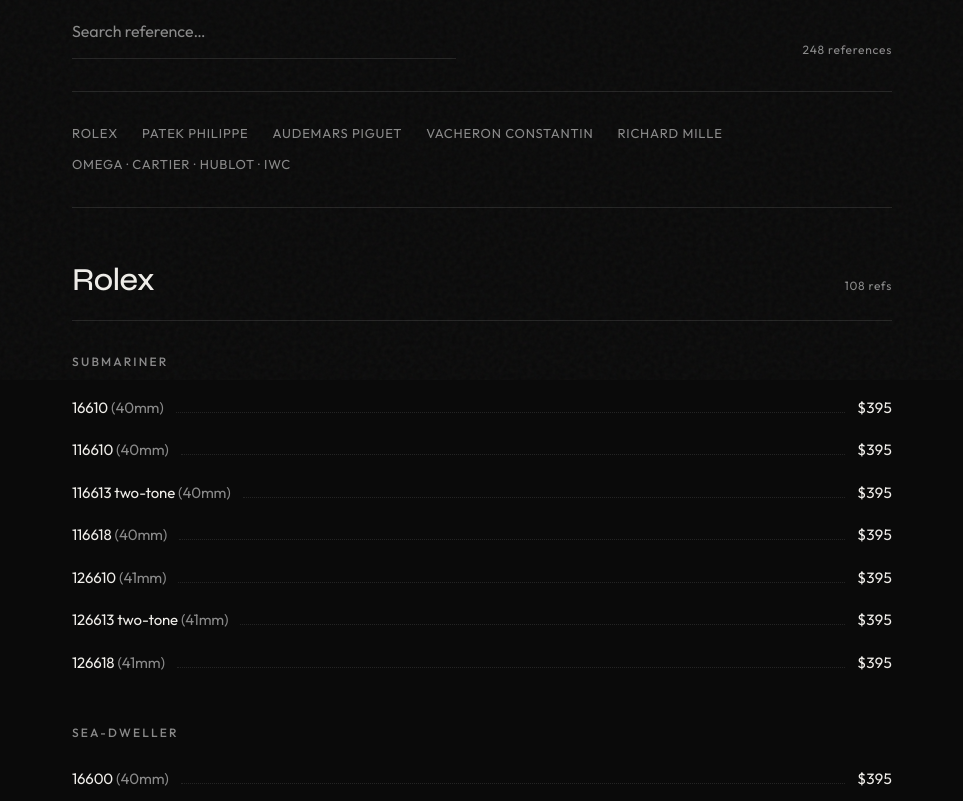
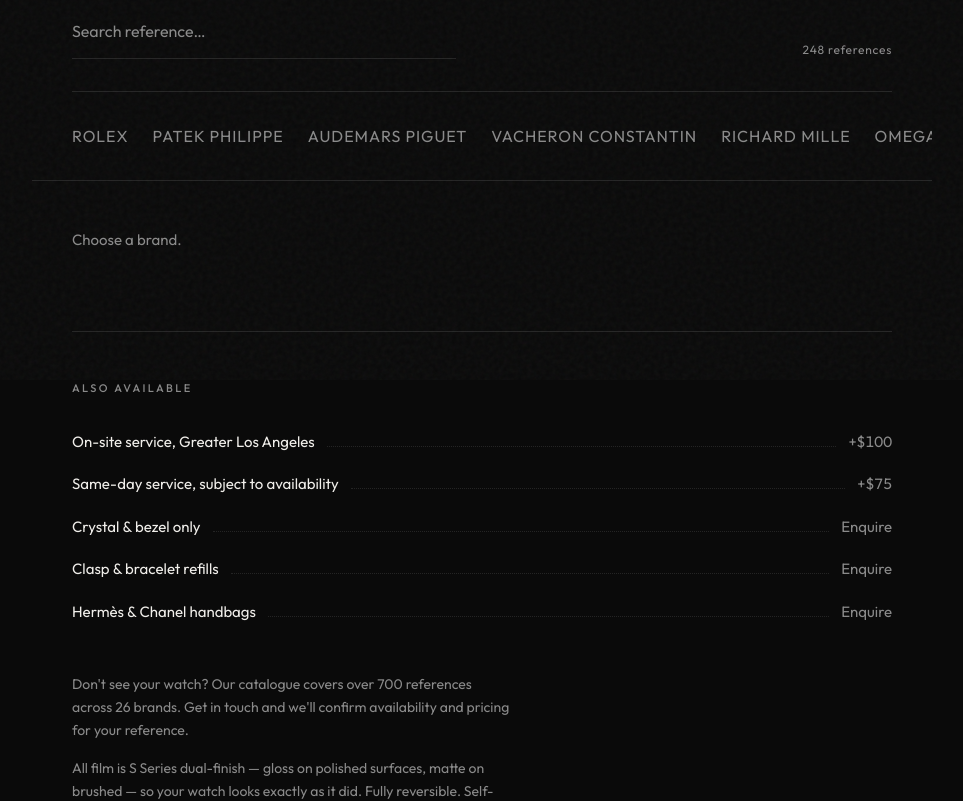
Before and after one commit to handrick99/rx8-web, a Next.js app: page /pricing in a window 1280 px wide. Shown: the part 420-1221 px from the top of the page, without its empty margins (158-1121 px from the left). Built offline with nearby package versions, Linux system fonts and the light colour scheme.

Commit message:
pricing length

```diff
--- a/src/components/PricingCatalog.tsx
+++ b/src/components/PricingCatalog.tsx
@@ -13,14 +13,14 @@
   type PricingItem,
 } from "@/data/pricing";
 
+const collapsedBrands = new Set(["Rolex"]);
+
 function matchesQuery(item: PricingItem, query: string) {
-  if (!query) return true;
   const hay = `${item.label} ${item.size ?? ""}`.toLowerCase();
   return hay.includes(query);
 }
 
 function filterBrand(brand: PricingBrand, query: string): PricingFamily[] {
-  if (!query) return brand.families;
   return brand.families
     .map((family) => ({
       ...family,
@@ -29,17 +29,46 @@
     .filter((family) => family.items.length > 0);
 }
 
-function brandSlug(brand: string) {
-  return brand
-    .toLowerCase()
-    .replace(/[^a-z0-9]+/g, "-")
-    .replace(/(^-|-$)/g, "");
+function familyKey(brand: string, family: string) {
+  return `${brand}::${family}`;
+}
+
+function PriceRows({ items }: { items: PricingItem[] }) {
+  return (
+    <ul>
+      {items.map((item) => (
+        <li
+          key={`${item.label}-${item.size ?? ""}-${item.price}`}
+          className="flex items-baseline gap-3 py-2.5"
+        >
+          <div className="min-w-0 shrink">
+            <p className="text-[15px] tracking-[-0.01em] text-ink">
+              {item.label}
+              {item.size ? (
+                <span className="text-ink-muted"> ({item.size})</span>
+              ) : null}
+            </p>
+          </div>
+          <span
+            aria-hidden
+            className="mb-1 min-w-8 flex-1 border-b border-dotted border-line"
+          />
+          <p className="shrink-0 text-[15px] tabular-nums tracking-[-0.01em] text-ink">
+            {formatPrice(item.price)}
+          </p>
+        </li>
+      ))}
+    </ul>
+  );
 }
 
 export function PricingCatalog() {
   const [query, setQuery] = useState("");
+  const [selectedBrand, setSelectedBrand] = useState<string | null>(null);
+  const [openFamilies, setOpenFamilies] = useState<Set<string>>(() => new Set());
   const [showTop, setShowTop] = useState(false);
   const deferredQuery = useDeferredValue(query.trim().toLowerCase());
+  const searching = deferredQuery.length > 0;
 
   useEffect(() => {
     const onScroll = () => setShowTop(window.scrollY > 480);
@@ -53,20 +82,43 @@
     window.scrollTo({ top: 0, behavior: reduce ? "auto" : "smooth" });
   }
 
-  const filtered = useMemo(
-    () =>
-      pricingBrands
+  function chooseBrand(brand: string) {
+    setSelectedBrand(brand);
+    setQuery("");
+  }
+
+  function toggleFamily(key: string) {
+    setOpenFamilies((current) => {
+      const next = new Set(current);
+      if (next.has(key)) next.delete(key);
+      else next.add(key);
+      return next;
+    });
+  }
+
+  const visible = useMemo(() => {
+    if (searching) {
+      return pricingBrands
         .map((brand) => ({
           brand,
           families: filterBrand(brand, deferredQuery),
         }))
-        .filter((entry) => entry.families.length > 0),
-    [deferredQuery],
+        .filter((entry) => entry.families.length > 0);
+    }
+    if (!selectedBrand) return [];
+    const brand = pricingBrands.find((item) => item.brand === selectedBrand);
+    if (!brand) return [];
+    return [{ brand, families: brand.families }];
+  }, [deferredQuery, searching, selectedBrand]);
+
+  const totalVisible = visible.reduce(
+    (sum, entry) =>
+      sum + entry.families.reduce((count, family) => count + family.items.length, 0),
+    0,
   );
 
-  const totalVisible = filtered.reduce(
-    (sum, entry) =>
-      sum + entry.families.reduce((s, family) => s + family.items.length, 0),
+  const catalogCount = pricingBrands.reduce(
+    (sum, brand) => sum + brandItemCount(brand),
     0,
   );
 
@@ -78,38 +130,49 @@
           <input
             type="search"
             value={query}
-            onChange={(e) => setQuery(e.target.value)}
+            onChange={(event) => setQuery(event.target.value)}
             placeholder="Search reference…"
             className="field text-[15px]"
             autoComplete="off"
           />
         </label>
         <p className="text-[12px] tracking-[0.06em] text-ink-muted">
-          {deferredQuery
-            ? `${totalVisible} matches`
-            : `${pricingBrands.reduce((s, b) => s + brandItemCount(b), 0)} references`}
+          {searching
+            ? `${totalVisible} ${totalVisible === 1 ? "match" : "matches"}`
+            : `${catalogCount} references`}
         </p>
       </div>
 
-      {!deferredQuery ? (
       <nav
         aria-label="Maisons"
-          className="mt-8 flex flex-wrap gap-x-6 gap-y-3 border-b border-line pb-8"
+        className="-mx-6 mt-8 flex gap-x-6 overflow-x-auto border-b border-line px-6 pb-8 [scrollbar-width:none] md:-mx-10 md:px-10 [&::-webkit-scrollbar]:hidden"
       >
-          {pricingBrands.map((brand) => (
-            <a
+        {pricingBrands.map((brand) => {
+          const selected = selectedBrand === brand.brand && !searching;
+          return (
+            <button
               key={brand.brand}
-              href={`#${brandSlug(brand.brand)}`}
-              className="text-[13px] tracking-[0.06em] text-ink-muted uppercase transition-colors hover:text-ink"
+              type="button"
+              aria-pressed={selected}
+              onClick={(event) => {
+                chooseBrand(brand.brand);
+                event.currentTarget.scrollIntoView({
+                  inline: "nearest",
+                  block: "nearest",
+                });
+              }}
+              className={`shrink-0 whitespace-nowrap text-[13px] tracking-[0.06em] uppercase transition-colors ${
+                selected ? "text-ink" : "text-ink-muted hover:text-ink"
+              }`}
             >
               {brand.brand}
-            </a>
-          ))}
+            </button>
+          );
+        })}
       </nav>
-      ) : null}
 
       <div className="mt-12 space-y-20">
-        {filtered.length === 0 ? (
+        {searching && visible.length === 0 ? (
           <p className="text-[15px] text-ink-muted">
             No references match “{query.trim()}”. Try another reference, or{" "}
             <a
@@ -120,69 +183,74 @@
             </a>
             .
           </p>
-        ) : (
-          filtered.map(({ brand, families }) => {
+        ) : null}
+
+        {!searching && !selectedBrand ? (
+          <p className="text-[15px] text-ink-muted">Choose a brand.</p>
+        ) : null}
+
+        {visible.map(({ brand, families }) => {
+          const collapseFamilies = collapsedBrands.has(brand.brand) && !searching;
+          const refCount = families.reduce(
+            (sum, family) => sum + family.items.length,
+            0,
+          );
           const showFamilyHeaders =
             families.length > 1 ||
             (families[0] && families[0].name !== "References");
 
           return (
-              <section
-                key={brand.brand}
-                id={brandSlug(brand.brand)}
-                className="scroll-mt-28"
-              >
+            <section key={brand.brand}>
               <div className="flex items-baseline justify-between gap-4 border-b border-line pb-4">
                 <h2 className="font-display text-[clamp(1.5rem,3vw,2rem)] font-medium tracking-[-0.02em]">
                   {brand.brand}
                 </h2>
                 <p className="text-[12px] tracking-[0.06em] text-ink-muted">
-                    {families.reduce((s, f) => s + f.items.length, 0)} refs
+                  {refCount} {refCount === 1 ? "ref" : "refs"}
                 </p>
               </div>
 
               <div className="mt-8 space-y-10">
-                  {families.map((family) => (
-                    <div key={`${brand.brand}-${family.name}`}>
+                {families.map((family) => {
+                  const key = familyKey(brand.brand, family.name);
+                  const open = !collapseFamilies || openFamilies.has(key);
+
+                  return (
+                    <div key={key}>
                       {showFamilyHeaders ? (
+                        collapseFamilies ? (
+                          <button
+                            type="button"
+                            aria-expanded={open}
+                            onClick={() => toggleFamily(key)}
+                            className="flex w-full items-baseline justify-between gap-4 text-left"
+                          >
+                            <span className="text-[12px] font-medium tracking-[0.18em] text-ink-muted uppercase">
+                              {family.name}
+                            </span>
+                            <span className="flex items-baseline gap-4 text-[12px] tracking-[0.12em] text-ink-muted">
+                              <span>{family.items.length}</span>
+                              <span aria-hidden>{open ? "—" : "+"}</span>
+                            </span>
+                          </button>
+                        ) : (
                           <h3 className="text-[12px] font-medium tracking-[0.18em] text-ink-muted uppercase">
                             {family.name}
                           </h3>
+                        )
                       ) : null}
-                      <ul className={showFamilyHeaders ? "mt-4" : undefined}>
-                        {family.items.map((item) => (
-                          <li
-                            key={`${item.label}-${item.size ?? ""}-${item.price}`}
-                            className="flex items-baseline gap-3 py-2.5"
-                          >
-                            <div className="min-w-0 shrink">
-                              <p className="text-[15px] tracking-[-0.01em] text-ink">
-                                {item.label}
-                                {item.size ? (
-                                  <span className="text-ink-muted">
-                                    {" "}
-                                    ({item.size})
-                                  </span>
+                      {open ? (
+                        <div className={showFamilyHeaders ? "mt-4" : undefined}>
+                          <PriceRows items={family.items} />
+                        </div>
                       ) : null}
-                              </p>
                     </div>
-                            <span
-                              aria-hidden
-                              className="mb-1 min-w-8 flex-1 border-b border-dotted border-line"
-                            />
-                            <p className="shrink-0 text-[15px] tabular-nums tracking-[-0.01em] text-ink">
-                              {formatPrice(item.price)}
-                            </p>
-                          </li>
-                        ))}
-                      </ul>
-                    </div>
-                  ))}
+                  );
+                })}
               </div>
             </section>
           );
-          })
-        )}
+        })}
       </div>
 
       <div className="mt-20 border-t border-line pt-12">
@@ -191,10 +259,7 @@
         </p>
         <ul className="mt-6">
           {pricingExtras.map((extra) => (
-            <li
-              key={extra.label}
-              className="flex items-baseline gap-3 py-2.5"
-            >
+            <li key={extra.label} className="flex items-baseline gap-3 py-2.5">
               <p className="min-w-0 shrink text-[15px] text-ink">{extra.label}</p>
               <span
                 aria-hidden
```
Lines whose indentation alone changed are shown as unchanged.
